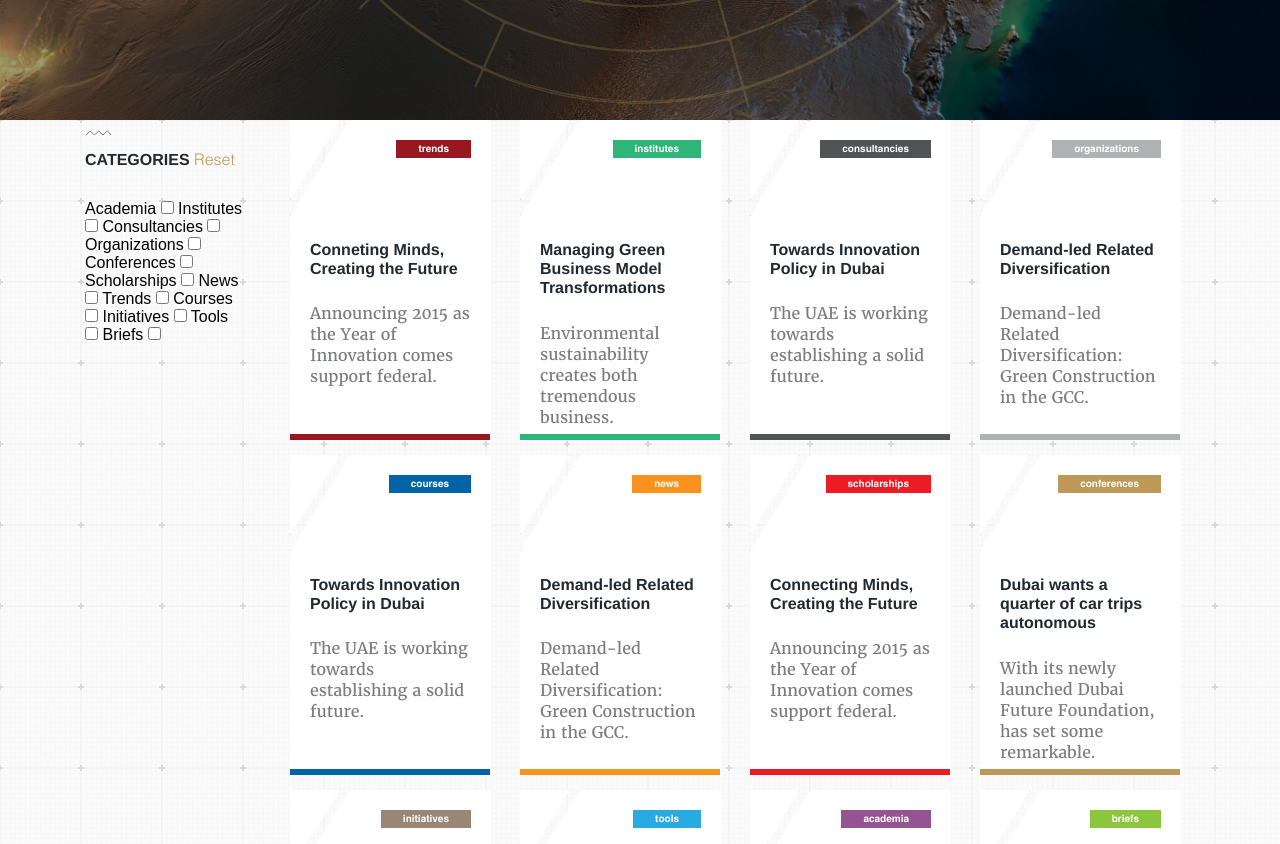
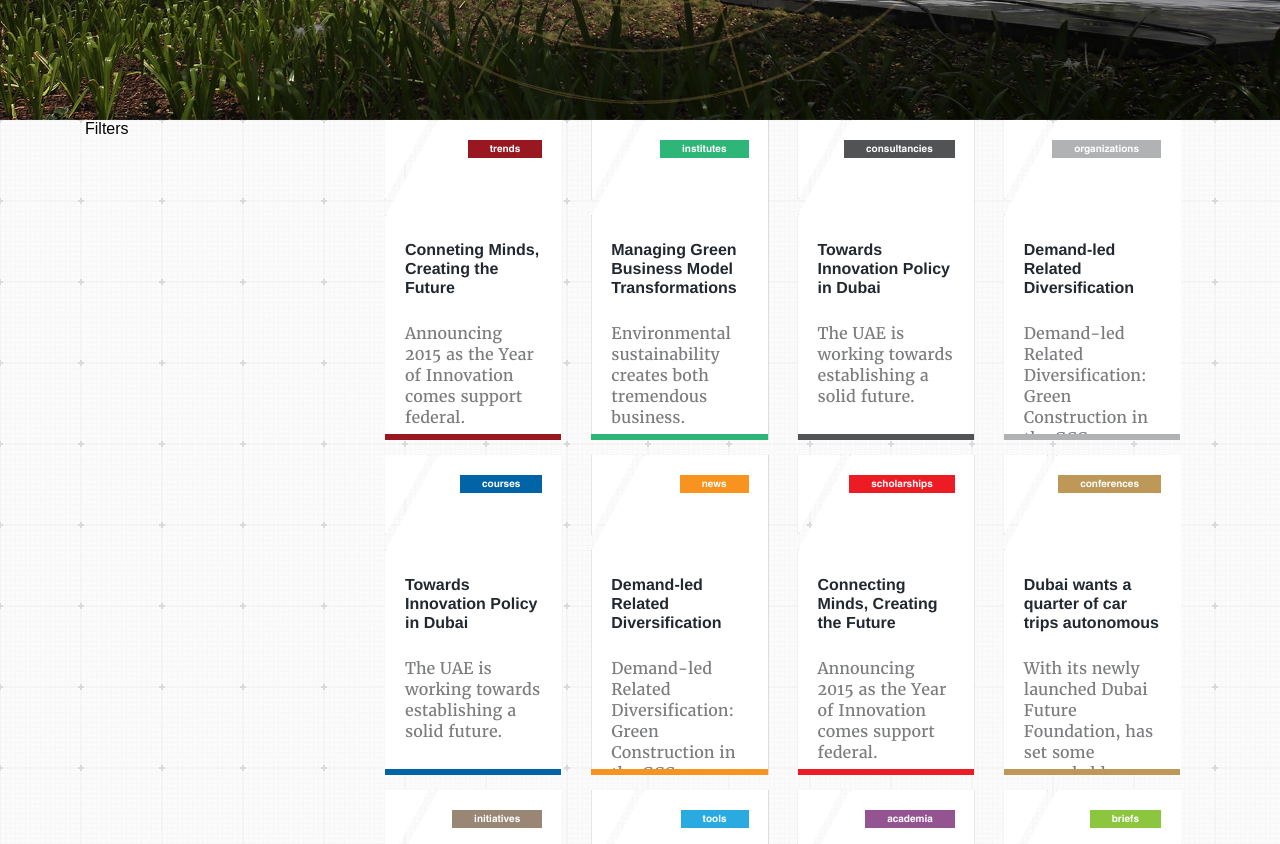
Before and after one commit to prika/UAE-Future, a plain HTML site: page ecosystem.html in a window 1280 px wide. Shown: the part 680-1524 px from the top of the page. Drawn offline with nearby package versions, Linux system fonts and the light colour scheme; a script that the page names is missing.

Commit message:
Dynamic background added and code reformat

```diff
--- a/ecosystem.html
+++ b/ecosystem.html
@@ -16,7 +16,7 @@
     <title>UAE Future - Ecosystem</title>
 
     <!--link rel="stylesheet" href="https://maxcdn.bootstrapcdn.com/bootstrap/3.3.6/css/bootstrap.min.css" integrity="sha384-1q8mTJOASx8j1Au+a5WDVnPi2lkFfwwEAa8hDDdjZlpLegxhjVME1fgjWPGmkzs7" crossorigin="anonymous"-->
-        <script src="https://code.jquery.com/jquery-3.1.0.min.js"   integrity="sha256-cCueBR6CsyA4/9szpPfrX3s49M9vUU5BgtiJj06wt/s="   crossorigin="anonymous"></script>
+    <script src="https://code.jquery.com/jquery-3.1.0.min.js" integrity="sha256-cCueBR6CsyA4/9szpPfrX3s49M9vUU5BgtiJj06wt/s=" crossorigin="anonymous"></script>
 
     <script src="https://cdnjs.cloudflare.com/ajax/libs/gsap/1.19.0/TweenMax.min.js"> </script>
     <script src="//cdnjs.cloudflare.com/ajax/libs/ScrollMagic/2.0.5/ScrollMagic.min.js"></script>
@@ -45,63 +45,25 @@
             <div></div>
 
             <script type="text/javascript">
+
                 // This template is supposed to be injected (partial)
+                imageUrl = "images/ecosystem.jpg";
+                $("#fullBanner").css("background-image", 'url(' + imageUrl + ')');
                 $("#fullBanner>div").load("templates/view_fullBanner.html");
+
             </script>
         </section>
 
         <section id="ecosystemSection">
             <div class="container">
-                    <aside id="filterSection" class="col-md-2">
-                        <div class="subtitle">
-                            <h3>CATEGORIES <a href="#">Reset</a></h3>
-                        </div>
-                        <div class="filters">
-                            <label>Academia
-                                <input type="checkbox">
-                            </label>
-                            <label>
-                                Institutes
-                                <input type="checkbox">
-                            </label>
-                            <label>Consultancies
-                                <input type="checkbox">
-                            </label>
-                            <label>Organizations
-                                <input type="checkbox">
-                            </label>
-                            <label>Conferences
-                                <input type="checkbox">
-                            </label>
-                            <label>Scholarships
-                                <input type="checkbox">
-                            </label>
-                            <label>News
-                                <input type="checkbox">
-                            </label>
-                            <label>Trends
-                                <input type="checkbox">
-                            </label>
-                            <label>Courses
-                                <input type="checkbox">
-                            </label>
-                            <label>Initiatives
-                                <input type="checkbox">
-                            </label>
-                            <label>Tools
-                                <input type="checkbox">
-                            </label>
-                            <label>Briefs
-                                <input type="checkbox">
-                            </label>
-                        </div>
+                <aside id="filterSection" class="col-md-3">
+                    Filters
                 </aside>
 
-                    <section id="listContainer" class="listContainer col-md-10">
+                <section id="listContainer" class="listContainer col-md-9">
                     <script type="text/javascript">
                         // This template is supposed to be injected (partial)
                         $("#listContainer").load("templates/view_highlightSection.html");
-                            //images/ecosystem.jpg
                     </script>
                 </section>
             </div>
@@ -119,15 +81,15 @@
 
     <script type="text/javascript">
 
-            (function($) {
+        (function ($) {
 
             // init controller
-                var options =   { triggerHook: "onEnter", duration: "200%" };
-                var controller = new ScrollMagic.Controller( { globalSceneOptions:options });
+            var options = { triggerHook: "onEnter", duration: "200%" };
+            var controller = new ScrollMagic.Controller({ globalSceneOptions: options });
 
             // build scenes
-                new ScrollMagic.Scene({triggerElement: "#fullBanner"})
-                                .setTween("#fullBanner > div", {y: "60%", ease: Linear.easeNone})
+            new ScrollMagic.Scene({ triggerElement: "#fullBanner" })
+                            .setTween("#fullBanner > div", { y: "60%", ease: Linear.easeNone })
                             .addIndicators()
                             .addTo(controller);
 
```
Also changed, not shown: templates/view_highlightSection.html (+2 -17 lines). Lines whose indentation alone changed are shown as unchanged.
